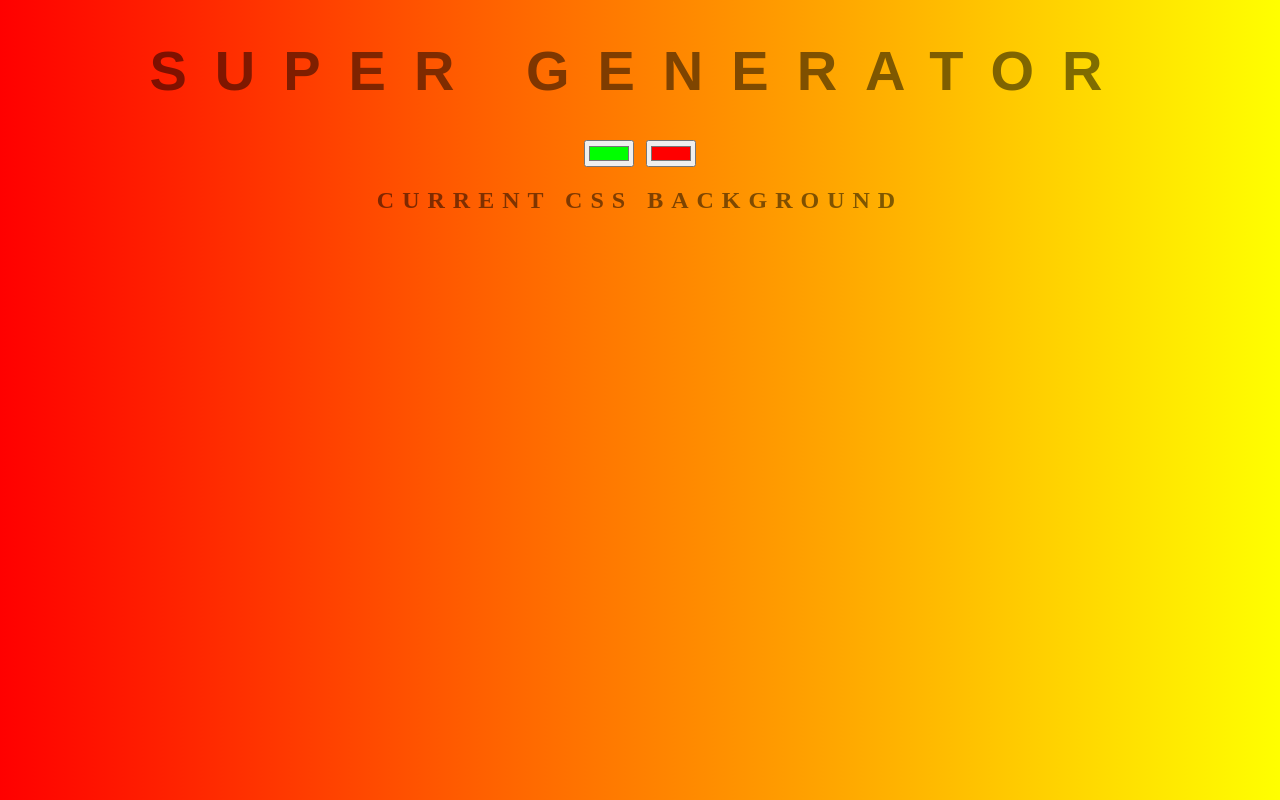
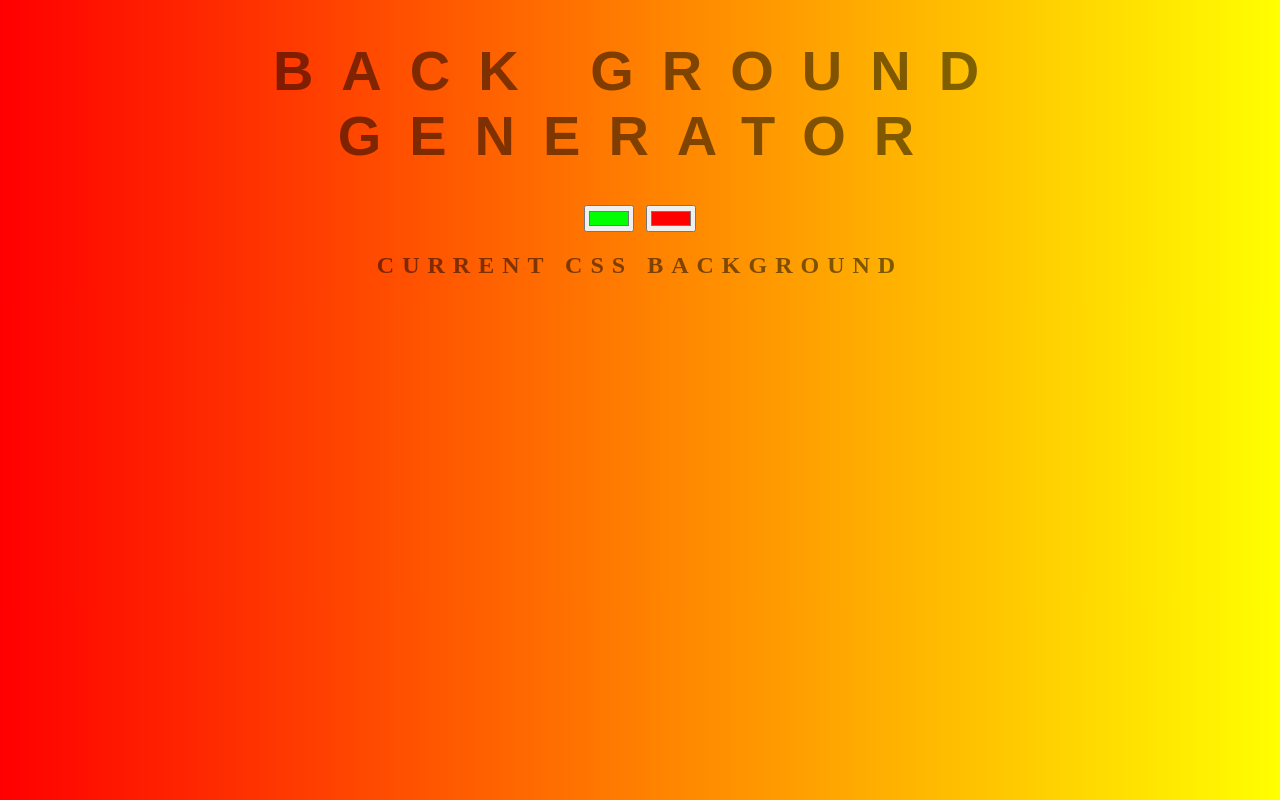
Before and after one commit to saikumarkothamasu51/Back-Ground-Color-Generator, a plain HTML site: page index.html in a window 1280 px wide. Drawn offline with Linux system fonts and the light colour scheme.

Commit message:
changing to original heading

```diff
--- a/index.html
+++ b/index.html
@@ -5,7 +5,7 @@
 	<link rel="stylesheet" type="text/css" href="style.css">
 </head>
 <body id="gradient">
-	<h1>super Generator</h1>
+	<h1>Back Ground Generator</h1>
 	<input class ="color1" type="color" name="color1" value="#00ff00">
 	<input class ="color2" type="color" name="color1" value="#ff0000">
 	<h2>Current CSS Background</h2>
```
